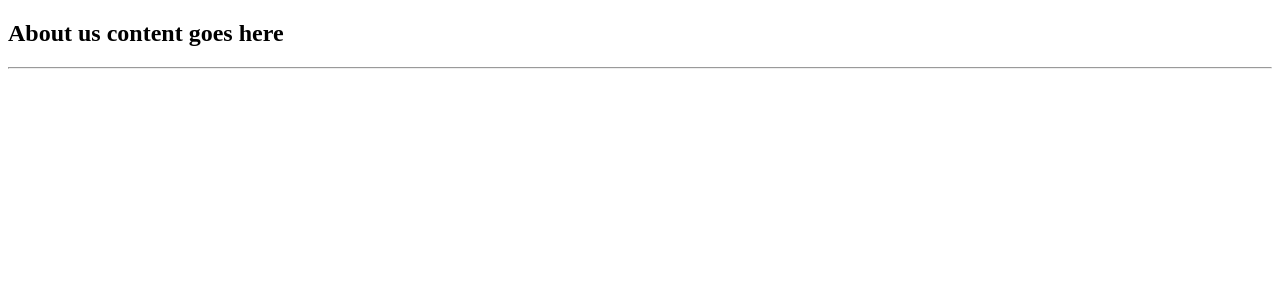
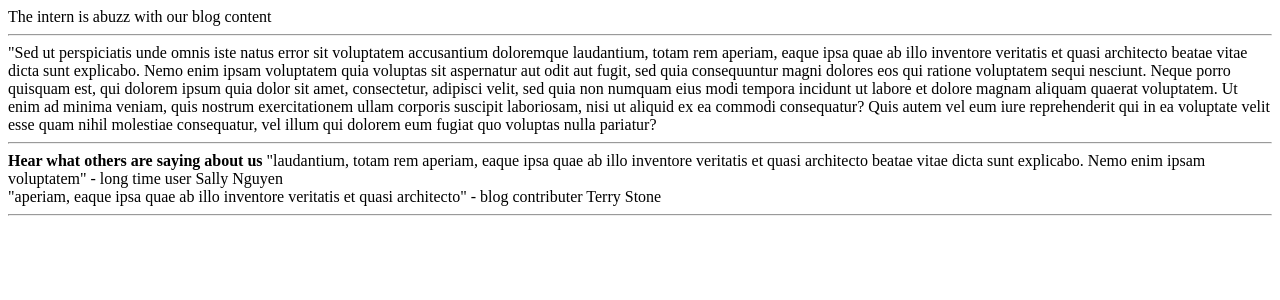
Before and after one commit to nrnoble/blogs, a PHP site: page /views/about-us.php in a window 1280 px wide. Shown: the top 300 px of the page. Run offline with PHP 8.4, Linux system fonts and the light colour scheme.

Commit message:
major column fix

```diff
--- a/views/about-us.php
+++ b/views/about-us.php
@@ -12,23 +12,31 @@
             <include href="/views/includes/navbar-include.php" />
 
         </div>
-        <div class="">
+        <div class="row">
 
             <include href="/views/includes/sidebar-include.php" />
 
-            <div class="col-md-10 col-sm-10 col-sm-12" >
+            <div class="col-md-10 col-sm-10 col-sm-12 defaultbackgroundcolor" >
 
-                <div class="container">
+                <div class="containerd" >
                     <div class="row">
+                        <div class="col-md-10 col-sm-10 col-sm-12 defaultbackgroundcolor" >
+                        The intern is abuzz with our blog content
+                            <HR class="black">
+                        "Sed ut perspiciatis unde omnis iste natus error sit voluptatem accusantium doloremque laudantium, totam rem aperiam, eaque ipsa quae ab illo inventore veritatis et quasi architecto beatae vitae dicta sunt explicabo. Nemo enim ipsam voluptatem quia voluptas sit aspernatur aut odit aut fugit, sed quia consequuntur magni dolores eos qui ratione voluptatem sequi nesciunt. Neque porro quisquam est, qui dolorem ipsum quia dolor sit amet, consectetur, adipisci velit, sed quia non numquam eius modi tempora incidunt ut labore et dolore magnam aliquam quaerat voluptatem. Ut enim ad minima veniam, quis nostrum exercitationem ullam corporis suscipit laboriosam, nisi ut aliquid ex ea commodi consequatur? Quis autem vel eum iure reprehenderit qui in ea voluptate velit esse quam nihil molestiae consequatur, vel illum qui dolorem eum fugiat quo voluptas nulla pariatur?
+                            <HR class="black">
+                            <b>Hear what others are saying about us</b>
 
-                        <h2>About us content goes here</h2>
+                            "laudantium, totam rem aperiam, eaque ipsa quae ab illo inventore veritatis et quasi architecto beatae vitae dicta sunt explicabo. Nemo enim ipsam voluptatem" - long time user Sally Nguyen<BR>
+                            "aperiam, eaque ipsa quae ab illo inventore veritatis et quasi architecto" - blog contributer Terry Stone
 
+
+                        </div>
                     </div>
 
                 </div>
             </div>
             <hr>
-
         </div>
         <div class="row">
             <div class="col-md-12 col-sm-12 col-xs-12">
--- a/views/default-home.php
+++ b/views/default-home.php
@@ -6,7 +6,7 @@
 <body>
 
 <header class="bgimage">
-    <div class="container">
+    <div class="container defaultbackgroundcolor">
         <div class="row">
 
             <include href="/views/includes/navbar-include.php" />
@@ -23,7 +23,7 @@
 
                     <repeat group="{{ @bloggers }}" value="{{ @blogger }}">
 
-                        <div class="col-md-4 col-sm-6 col-sm-12" >
+                        <div class="col-md-3 col-sm-6 col-sm-12" >
                             <div>
                                 <img src="/328/blogs/profile_images/{{ trim(@blogger['profileimage']) }}" class="profileimage dropshadowing" alt="profile image" >
                                 <h3>{{ trim(@blogger['firstname']) }}   {{ trim(@blogger['lastname']) }}</h3>
--- a/views/includes/navbar-include.php
+++ b/views/includes/navbar-include.php
@@ -1,6 +1,6 @@
 
 
-<div class="col-md-12 col-sm-12 col-sm-12" >
+<div class="col-md-12 col-sm-12 col-sm-12 defaultbackgroundcolor" >
     <h1>The Blog Site</h1>
     Your one-stop shop for internet blogs
     <hr>
--- a/views/includes/sidebar-include.php
+++ b/views/includes/sidebar-include.php
@@ -1,6 +1,6 @@
-<div class="align-top col-md-2 col-sm-2 col-sm-12 alignleft" >
+<div class="align-top col-md-2 col-sm-2 col-sm-12 alignleft defaultbackgroundcolor" >
     <img class = "align-top" src="/328/blogs/images/blogsite.JPG" alt="logo">
-    <a href="/328/blogs/">Home></a><BR>
+    <a href="/328/blogs/">Home ></a><BR>
     <a href="/328/blogs/signup">Become a Blogger ></a><BR>
     <a href="/328/blogs/about">About Us ></a><BR>
     <a href="/328/blogs/signin">Login ></a><BR>
```
Also changed, not shown: css/styles.css (+13 -0 lines), views/includes/head-include.php (+1 -15 lines).
